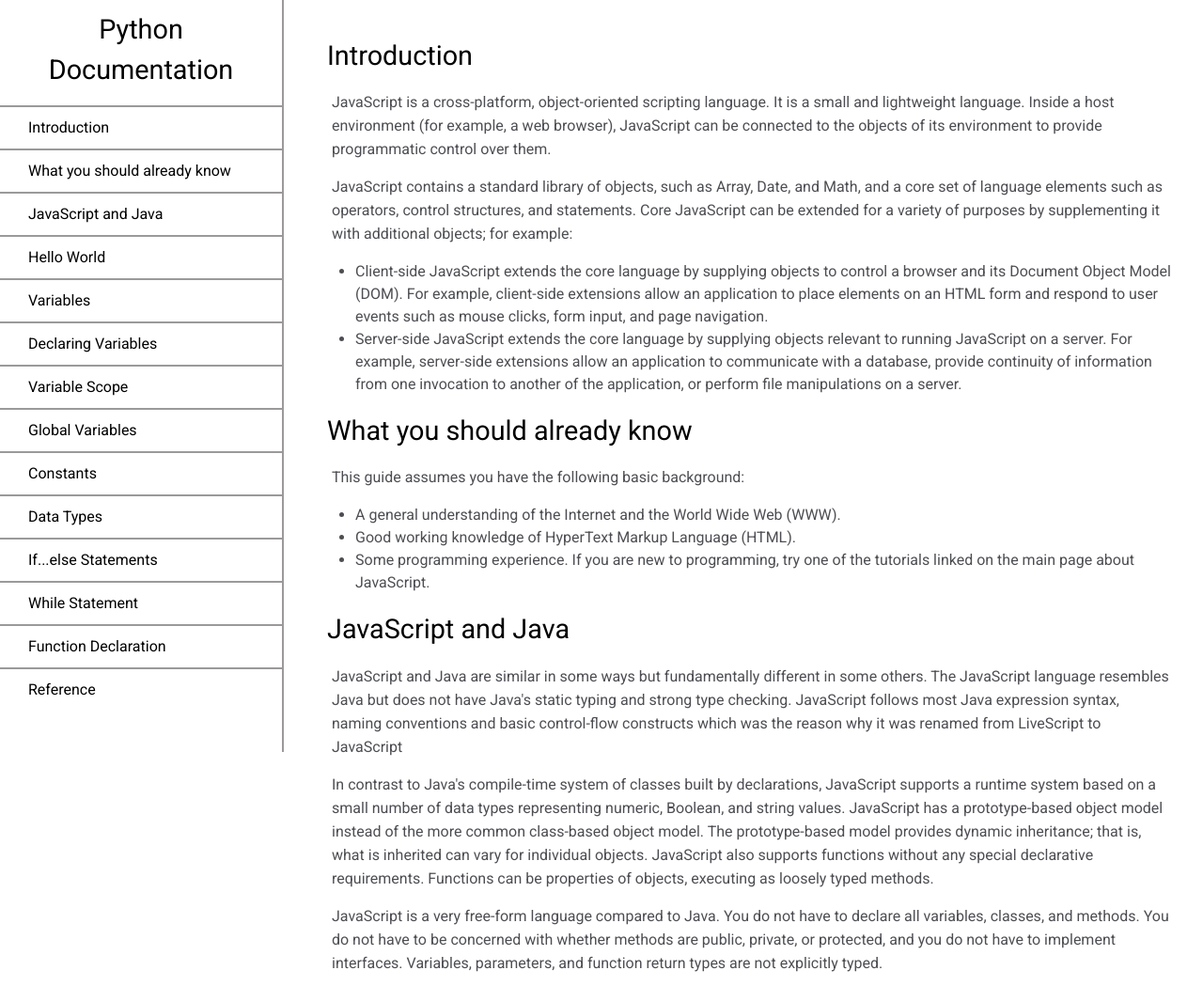
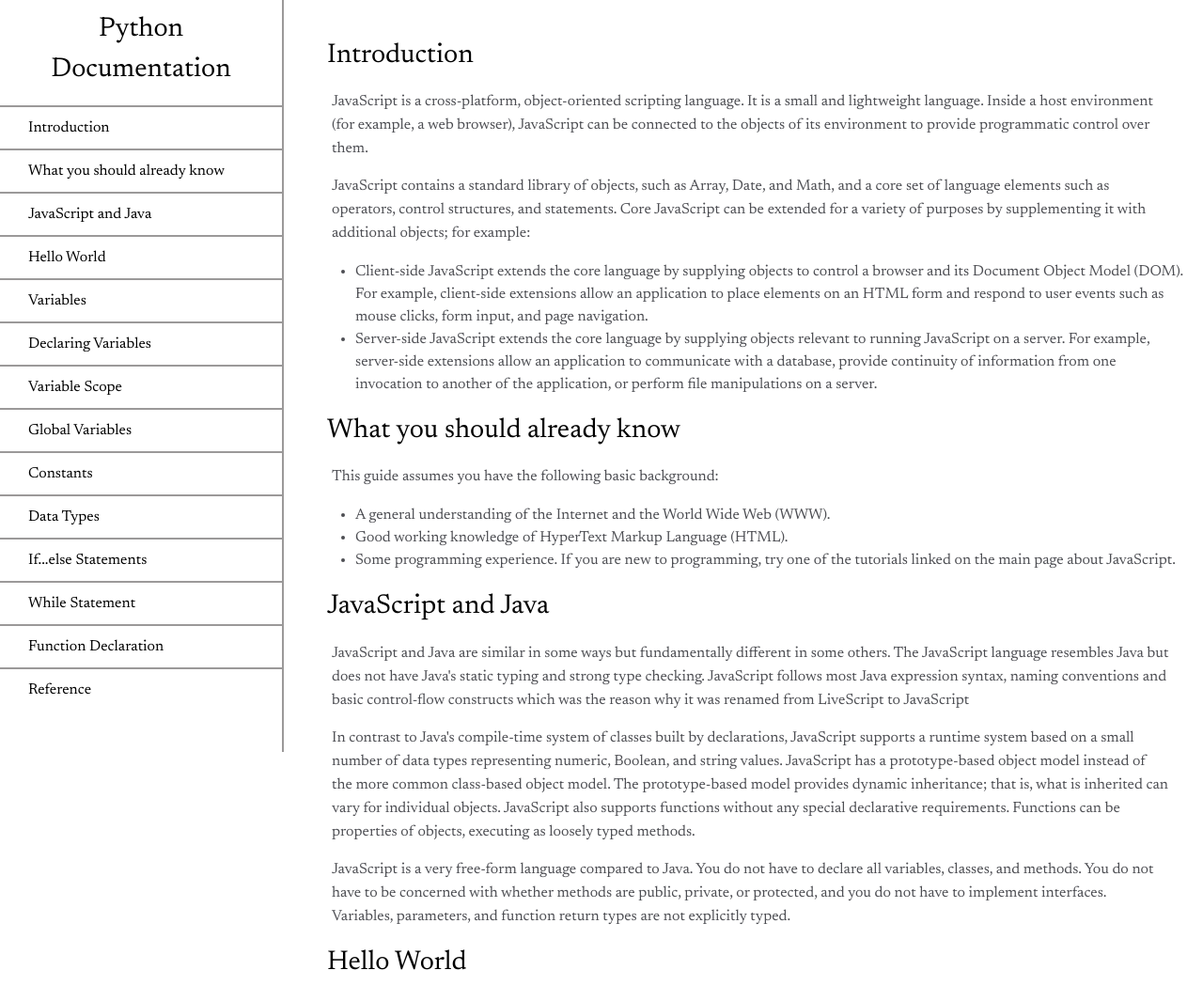
Before and after one commit to georggeo23/Infra-assignment, a plain HTML site: page index.html in a window 1280 px wide. Shown: the top 1049 px of the page at 94% size. Drawn offline with Linux system fonts and the light colour scheme.

Commit message:
Font changed

```diff
--- a/index.html
+++ b/index.html
@@ -5,7 +5,7 @@
     <meta charset="UTF-8" />
     <meta name="viewport" content="width=device-width, initial-scale=0" />
     <link rel="stylesheet" href="styles.css" type="text/css" />
-    <link rel="stylesheet" href="https://fonts.googleapis.com/css?family=Roboto" />
+    <link rel="stylesheet" href="https://fonts.googleapis.com/css?family=Newsreader" />
     <title>Technical Documentation</title>
 </head>
 
--- a/styles.css
+++ b/styles.css
@@ -15,7 +15,7 @@
   body {
       display: block;
       margin: 8px;
-      font-family: Roboto, sans-serif;
+      font-family: 'Newsreader', serif;
   }
 
   main {
```
